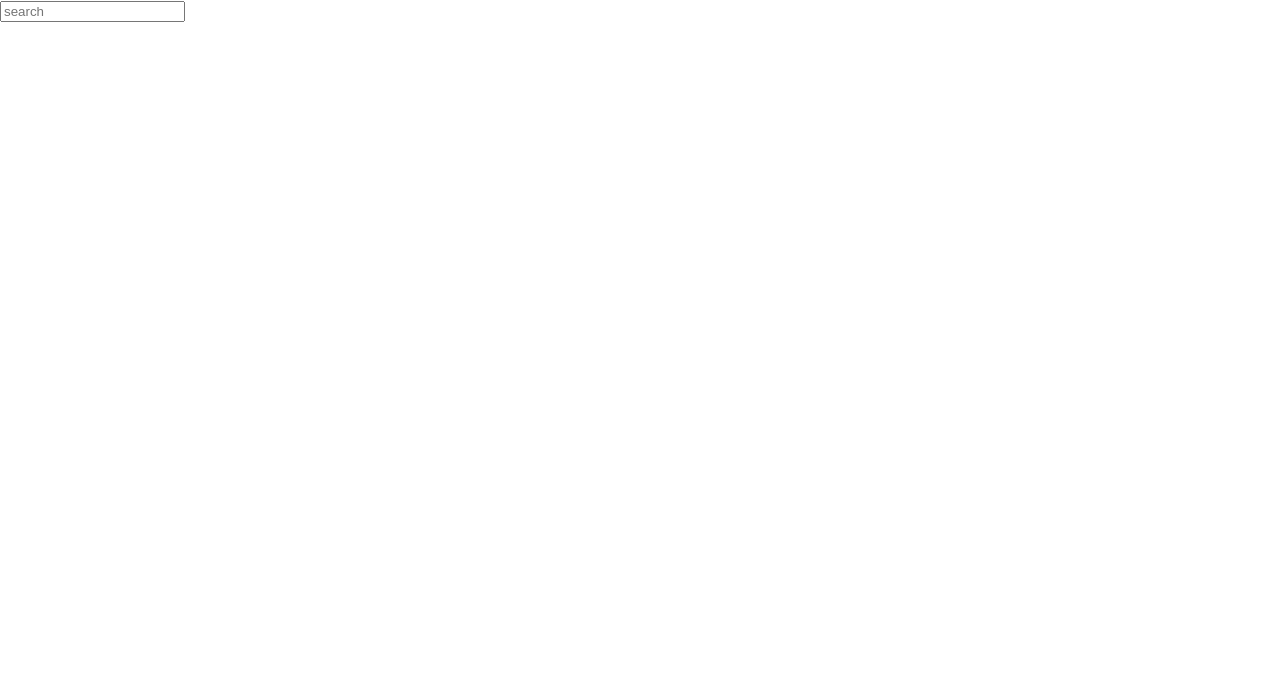
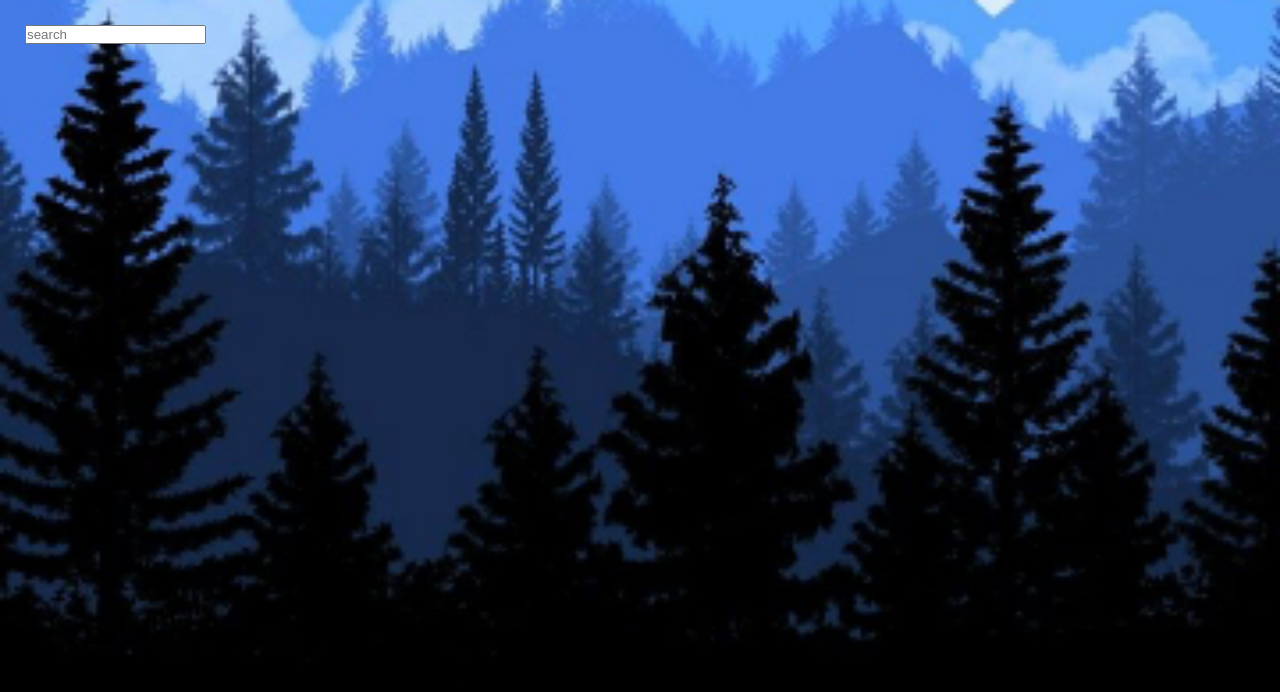
Before and after one commit to emmanueldindu/weatherapp, a React (Create React App) app: page / in a window 1280 px wide. Shown: the top 692 px of the page. Built offline with nearby package versions, Linux system fonts and the light colour scheme.

Commit message:
weather app init...

```diff
--- a/src/index.css
+++ b/src/index.css
@@ -1,13 +1,32 @@
-body {
+* {
   margin: 0;
-  font-family: -apple-system, BlinkMacSystemFont, 'Segoe UI', 'Roboto', 'Oxygen',
-    'Ubuntu', 'Cantarell', 'Fira Sans', 'Droid Sans', 'Helvetica Neue',
-    sans-serif;
-  -webkit-font-smoothing: antialiased;
-  -moz-osx-font-smoothing: grayscale;
+  padding: 0;
+  box-sizing: border-box;
 }
 
-code {
-  font-family: source-code-pro, Menlo, Monaco, Consolas, 'Courier New',
-    monospace;
+body {
+  font-family:sans-serif ;
 }
+
+.app{
+  background-image: url('./assets/cold-bg.jpg');
+  background-size: cover;
+  background-position: bottom;
+  transition: 0.4 ease-in-out;
+
+}
+
+.app.warm{
+  background-image: url('./assets/warm-bg.jpg');
+}
+
+main {
+  min-height: 100vh;
+  padding: 25px;
+
+}
+
+.search-box{
+  width: 100%;
+  margin: 0 0 75px;
+}
```
